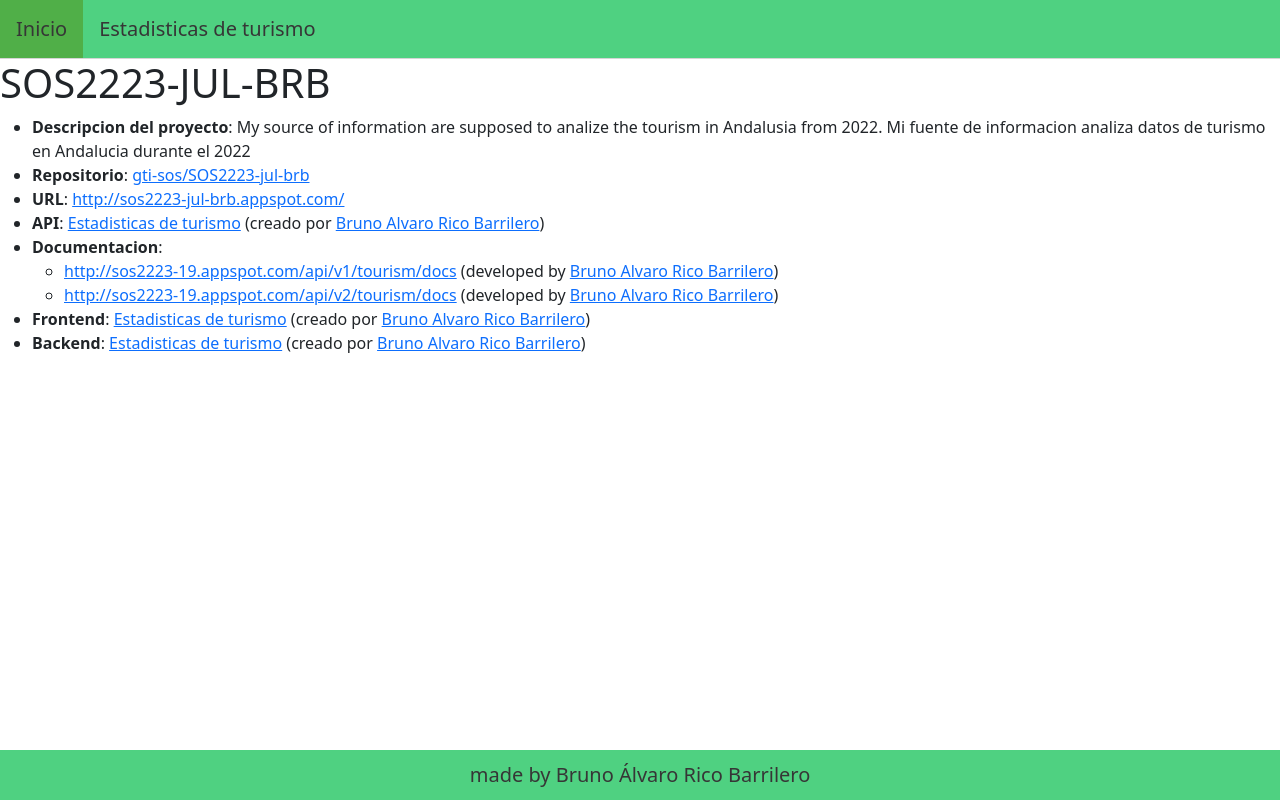
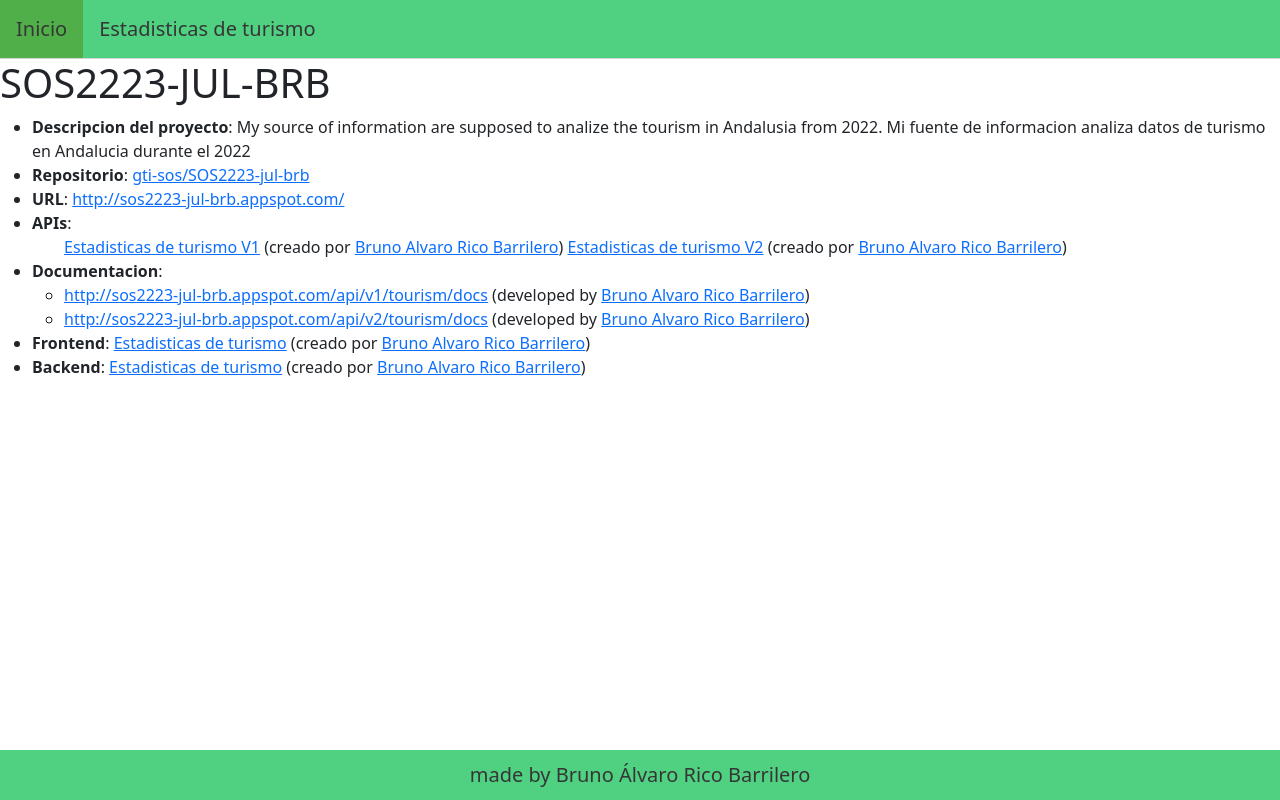
Before and after one commit to gti-sos/sos2223-jul-brb, a SvelteKit app in the folder frontend/: page / in a window 1280 px wide. Built offline with nearby package versions, Linux system fonts and the light colour scheme.

Commit message:
arreglo del page

```diff
--- a/frontend/src/routes/+page.svelte
+++ b/frontend/src/routes/+page.svelte
@@ -7,10 +7,14 @@
         Mi fuente de informacion analiza datos de turismo en Andalucia durante el 2022</li>
         <li><strong>Repositorio</strong>: <a href="https://github.com/gti-sos/SOS2223-jul-brb">gti-sos/SOS2223-jul-brb</a></li>
         <li><strong>URL</strong>: <a href="http://sos2223-jul-brb.appspot.com/">http://sos2223-jul-brb.appspot.com/ </a></li>
-        <li><strong>API</strong>: <a href="/api/v2/tourism">Estadisticas de turismo </a>   (creado por <a href="https://github.com/brico1994">Bruno Alvaro Rico Barrilero</a>)</li>
+        <li><strong>APIs</strong>:</li>
+            <ul>
+                <a href="/api/v1/tourism">Estadisticas de turismo V1 </a>   (creado por <a href="https://github.com/brico1994">Bruno Alvaro Rico Barrilero</a>)
+                <a href="/api/v2/tourism">Estadisticas de turismo V2</a>   (creado por <a href="https://github.com/brico1994">Bruno Alvaro Rico Barrilero</a>)
+            </ul>
         <li><strong>Documentacion</strong>:<ul>
-        <li><a href="http://sos2223-19.appspot.com/api/v1/tourism/docs">http://sos2223-19.appspot.com/api/v1/tourism/docs</a> (developed by <a href="https://github.com/brico1994">Bruno Alvaro Rico Barrilero</a>)</li>
-        <li><a href="http://sos2223-19.appspot.com/api/v2/tourism/docs">http://sos2223-19.appspot.com/api/v2/tourism/docs</a> (developed by <a href="https://github.com/brico1994">Bruno Alvaro Rico Barrilero</a>)</li>
+        <li><a href="http://sos2223-jul-brb.appspot.com/api/v1/tourism/docs">http://sos2223-jul-brb.appspot.com/api/v1/tourism/docs</a> (developed by <a href="https://github.com/brico1994">Bruno Alvaro Rico Barrilero</a>)</li>
+        <li><a href="http://sos2223-jul-brb.appspot.com/api/v2/tourism/docs">http://sos2223-jul-brb.appspot.com/api/v2/tourism/docs</a> (developed by <a href="https://github.com/brico1994">Bruno Alvaro Rico Barrilero</a>)</li>
         </ul>
         <li><strong>Frontend</strong>: <a href="/tourism">Estadisticas de turismo </a>   (creado por <a href="https://github.com/brico1994">Bruno Alvaro Rico Barrilero</a>)
         <li><strong>Backend</strong>: <a href="/api/v1/tourism">Estadisticas de turismo </a>   (creado por <a href="https://github.com/brico1994">Bruno Alvaro Rico Barrilero</a>)
```
